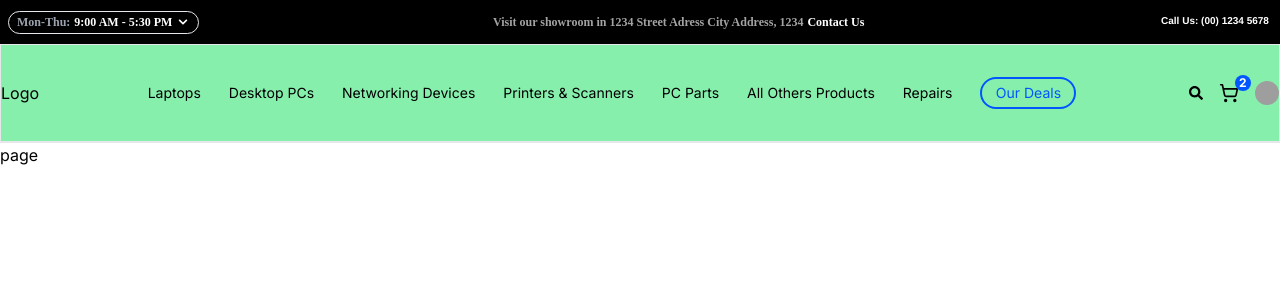
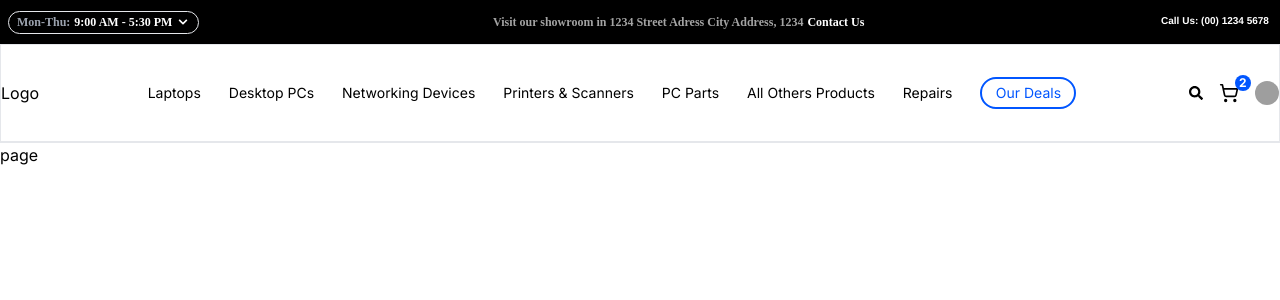
Before and after one commit to devbrunopaula/ecomm, a Next.js app: page / in a window 1280 px wide. Shown: the top 300 px of the page. Built offline with nearby package versions, Linux system fonts and the light colour scheme; grey boxes are pictures that could not be loaded.

Commit message:
adds a mobile and desktop nav bar

```diff
--- a/src/components/Navigation/desktopNav.jsx
+++ b/src/components/Navigation/desktopNav.jsx
@@ -58,17 +58,15 @@ function classNames(...classes) {
 export default function DesktopNav() {
   const [open, onOpen] = useState(false)
   return (
-    <div className="hidden lg:flex border border-b-2  bg-fuchsia-400 lg:bg-green-300">
+    <div className="hidden lg:flex border border-b-2  ">
       <div className=" md:flex container mx-auto  justify-between h-24   items-center ">
         <div className="logo">
           <a href="#" className="-m-1.5 p-1.5">
             <span className="sr-only">Your Company</span>
             {/* <Image
               className="h-8 w-auto"
-              src="https://tailwindui.com/img/logos/mark.svg?color=indigo&shade=600"
+              href="https://tailwindui.com/img/logos/mark.svg?color=indigo&shade=600"
               alt=""
-              width={100}
-              height={100}
             /> */}
             <span>Logo</span>
           </a>
```
